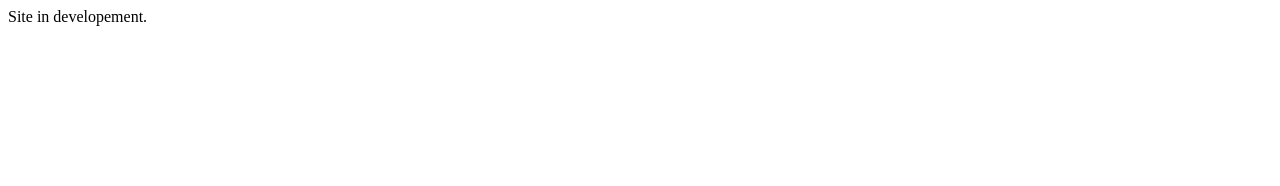
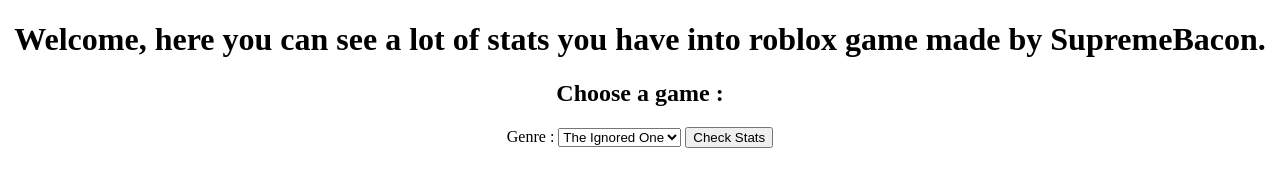
Before and after one commit to koilafaitdon/Supreme, a plain HTML site: page index.html in a window 1280 px wide. Drawn offline with Linux system fonts and the light colour scheme.

Commit message:
Update index.html

```diff
--- a/index.html
+++ b/index.html
@@ -1 +1,26 @@
-Site in developement.
+<!DOCTYPE html>
+<html>
+
+<head>
+  <meta charset="utf-8">
+  <meta name="viewport" content="width=device-width">
+  <title>MyAnime</title>
+  <link rel="stylesheet" href="style.css">
+  <script src="Main.js"></script>
+</head>
+
+<body>
+<center>
+  <h1 id="default-text">Welcome, here you can see a lot of stats you have into roblox game made by SupremeBacon.</h1>
+  <h2 id="default-text-mini">Choose a game : </h2>
+  <label for="game">Genre : </label>
+<select name="game_selection" id="game-select">
+    <option value="theignored">The Ignored One</option>
+</select>
+  <button type="button" onclick="checkGame()">Check Stats</button>
+  <br>
+</body>
+</center>
+
+
+</html>
```
